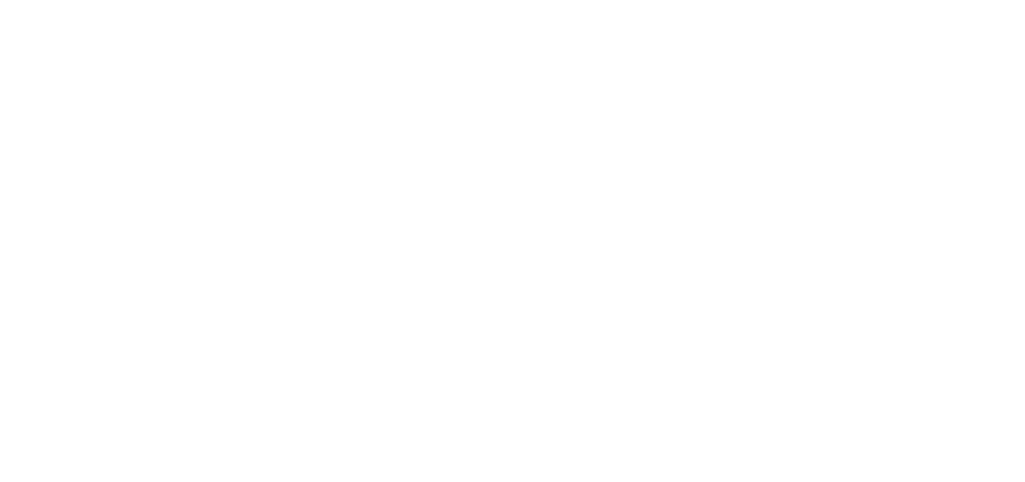
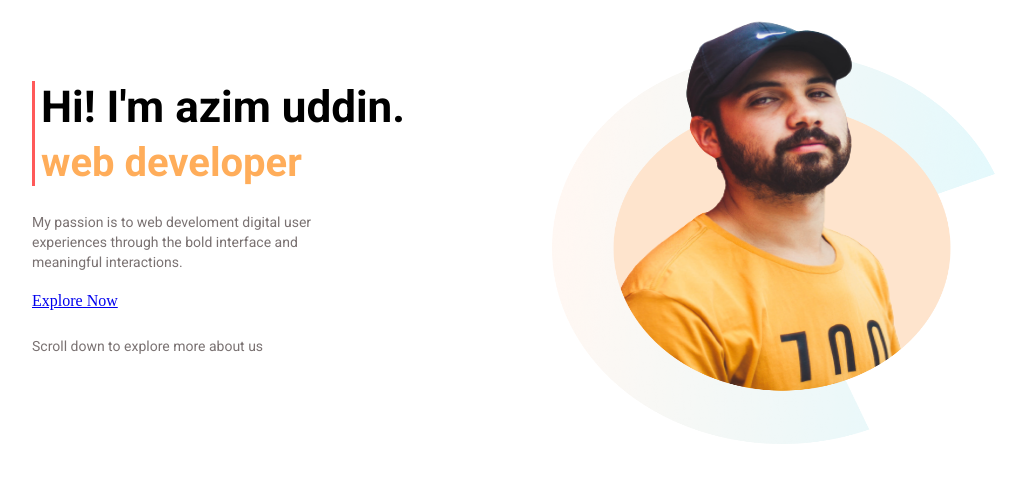
Before and after one commit to azimuddin2/Developer_Website, a plain HTML site: page index.html in a window 1280 px wide. Shown: the whole page, without its empty margins (88-1113 px from the left). Drawn offline with Linux system fonts and the light colour scheme; files whose address does not match are found by name.

Commit message:
new style design

```diff
--- a/index.html
+++ b/index.html
@@ -8,6 +8,22 @@
     <link href="style.css" type="text/css" rel="stylesheet"/>
 </head>
 <body>
+    <section id="homeSlider">
+        <div class="container">
+            <div class="homeSliderInformation">
+                <div class="infoTitle">
+                    <h1>Hi! I'm azim uddin.</h1>
+                    <h2>web developer</h2>
+                </div>
+                <p>My passion is to web develoment digital user experiences through the bold interface and meaningful interactions.</p>
+                <a id="exploreBtn" href="#">Explore Now</a>
+                <p>Scroll down to explore more about us</p>
+            </div>
+            <div class="homeSliderImage">
+                <img src="file:///E:/Developer_Website/images/person/person-0.png" alt="person_image-0">
+            </div>
+        </div>
+    </section>
 
 </body>
 </html>
--- a/style.css
+++ b/style.css
@@ -0,0 +1,51 @@
+@import url('https://fonts.googleapis.com/css2?family=Roboto:ital,wght@0,300;0,400;0,500;0,700;0,900;1,300;1,400;1,500;1,700;1,900&display=swap');
+
+*{
+    margin: 0px;
+    padding: 0px;
+}
+
+.container {
+    overflow: hidden;
+}
+
+.homeSliderInformation {
+    width: 50%;
+    float: left;
+    margin-top: 81px;
+    margin-left: 120px;
+}
+
+.homeSliderImage {
+    width: 50%;
+    float: right;
+    margin-top: -431px;
+}
+
+.infoTitle {
+    border-left: 3px solid #ff5959;
+    padding-left: 6px;
+    font-family: 'Roboto', sans-serif;
+}
+
+.infoTitle h1 {
+    font-size: 44px;
+    margin-bottom: 6px;
+}
+
+.infoTitle h2 {
+    font-size: 40px;
+    color: #ffad5a;
+}
+
+.homeSliderInformation p {
+    width: 50%;
+    margin-top: 26px;
+    margin-bottom: 20px;
+    color: #7a7272;
+    line-height: 20px;
+    font-size: 14px;
+    font-family: 'Roboto', sans-serif;
+}
+
+.homeSliderImage img {width: 460px;height: 499px;}
```
